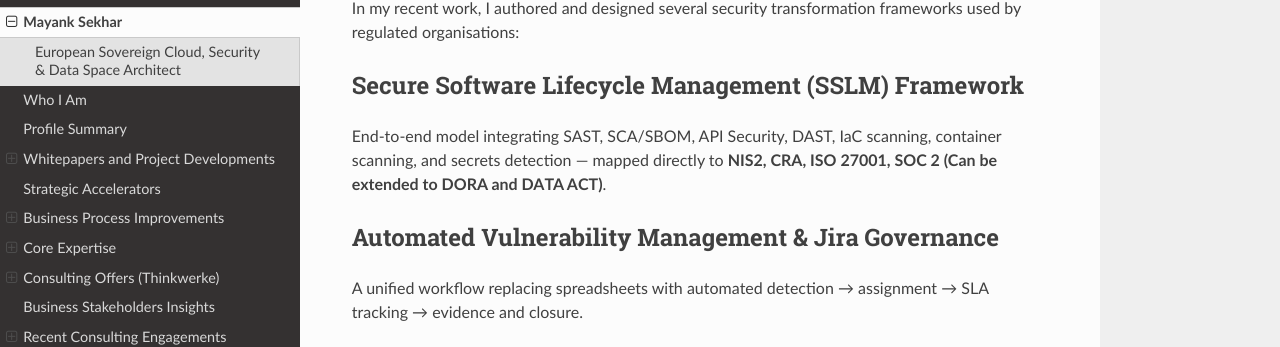
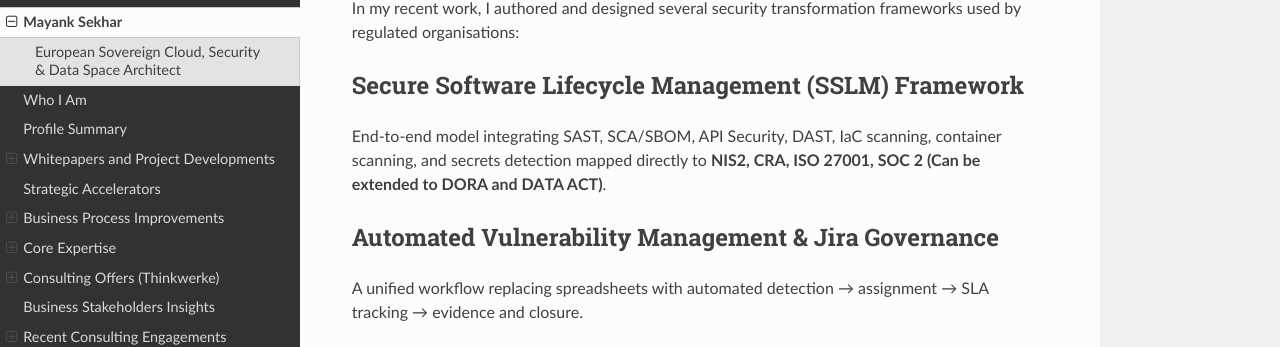
Before and after one commit to Mynkskhr/docs.thinkwerke, a Sphinx documentation site: the page built from docs/source/profile.rst, in a window 1280 px wide and 900 px high, scrolled down 1448 px. Shown: the part 131-478 px from the top of the window. Built offline with Sphinx 7.4.7 and the Read the Docs theme 3.1.0, drawn with Linux system fonts in a browser that asks for light colours.

```diff
--- a/docs/source/profile.rst
+++ b/docs/source/profile.rst
@@ -69,7 +69,7 @@ Secure Software Lifecycle Management (SSLM) Framework
 -----------------------------------------------------
 
 End-to-end model integrating SAST, SCA/SBOM, API Security, DAST, IaC scanning, container scanning,
-and secrets detection — mapped directly to **NIS2, CRA, ISO 27001, SOC 2 (Can be extended to DORA and DATA ACT)**.
+and secrets detection mapped directly to **NIS2, CRA, ISO 27001, SOC 2 (Can be extended to DORA and DATA ACT)**.
 
 Automated Vulnerability Management & Jira Governance
 ----------------------------------------------------
```
